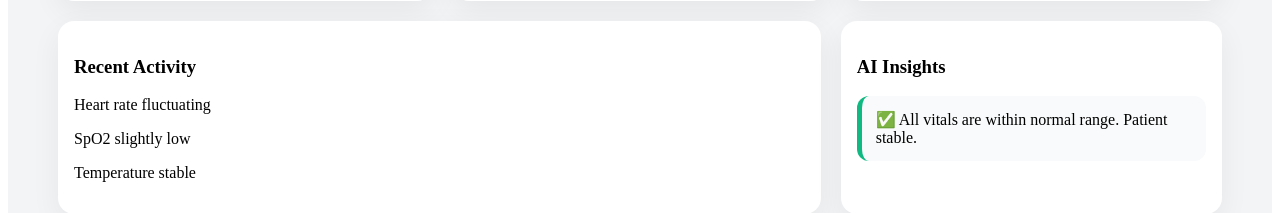
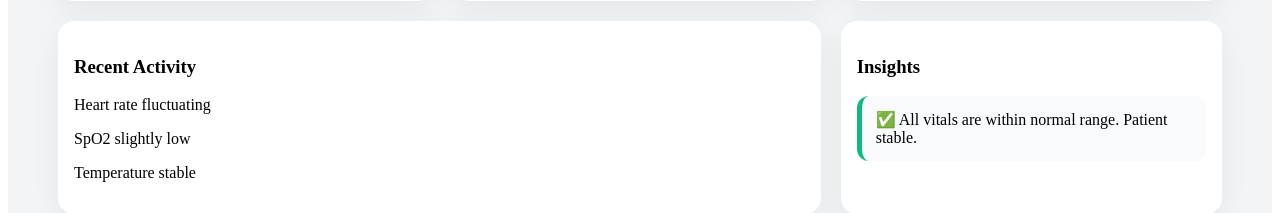
Before and after one commit to Aadya2901/ElderEase, a React app in the folder frontend/: page / in a window 1280 px wide. Shown: the part 990-1203 px from the top of the page. Built offline with nearby package versions, Linux system fonts and the light colour scheme; the HTML template or start-up script is replaced by a standard one.

Commit message:
feat: add trend-based intelligence to insights

```diff
--- a/frontend/src/pages/PatientDashboard.jsx
+++ b/frontend/src/pages/PatientDashboard.jsx
@@ -400,7 +400,7 @@ export default function PatientDashboard() {
 
           {/* 💡 AI INSIGHTS */}
           <div style={card}>
-            <h3>AI Insights</h3>
+            <h3>Insights</h3>
 
             {insights.map((msg, i) => (
               <div key={i} style={{
```
